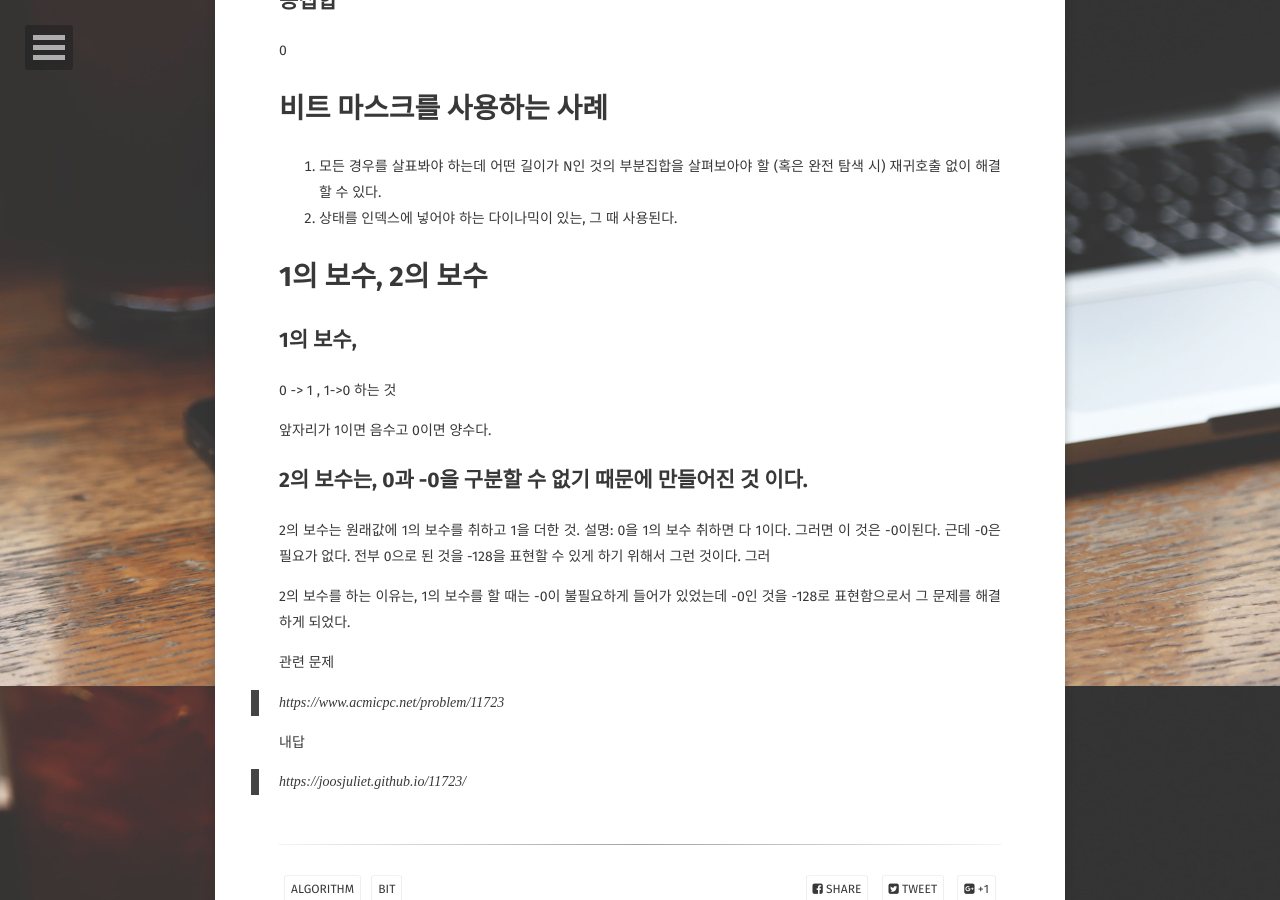
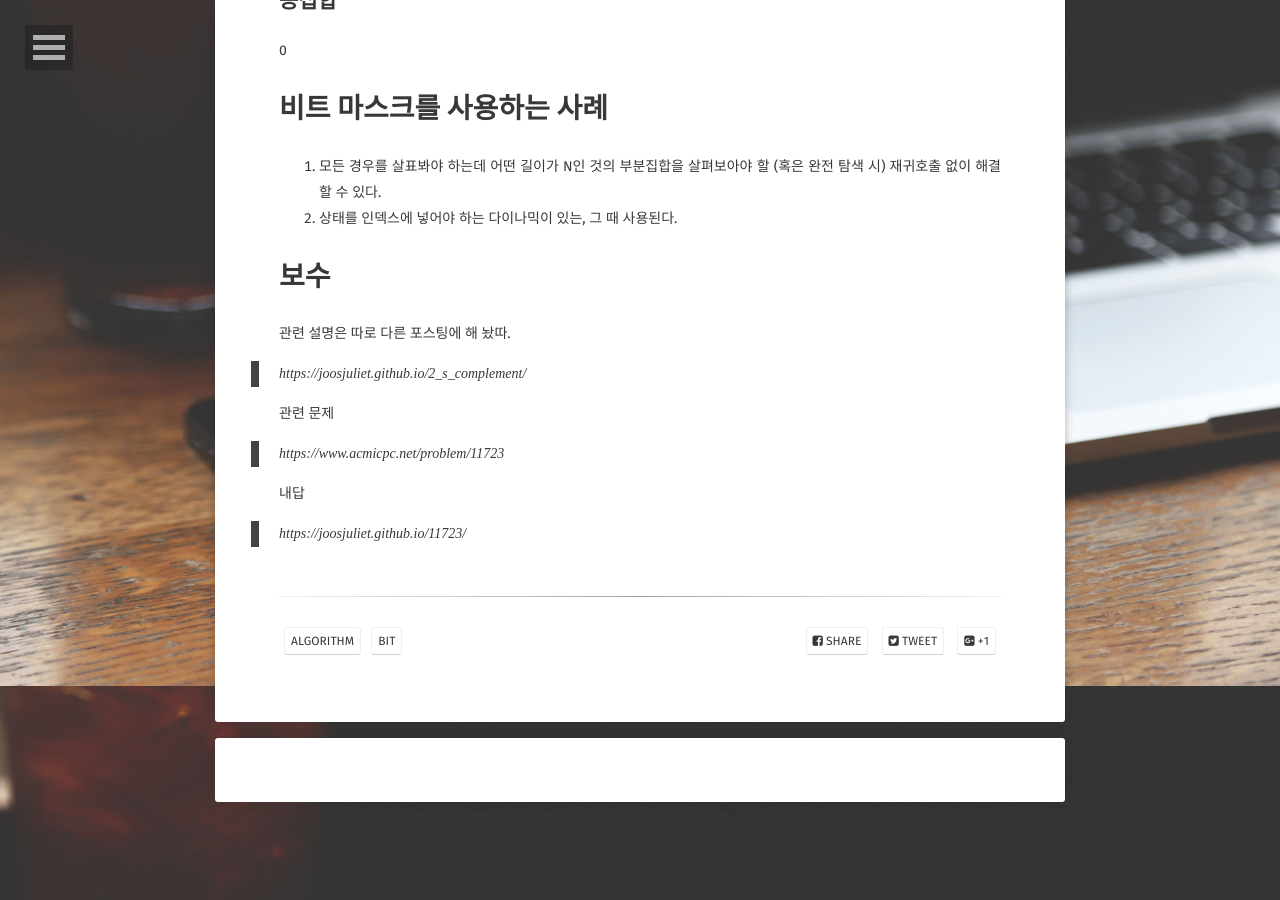
Before and after one commit to JoosJuliet/joosjuliet.github.io, a Jekyll site: the page built from _posts/2018-08-19-bit.md, in a window 1280 px wide and 900 px high, scrolled down 3814 px. Built offline with Jekyll 4.4.1, drawn with Linux system fonts in a browser that asks for light colours; some web fonts are replaced.

Commit message:
split 1's complement, 2's complement

```diff
--- a/_posts/2018-08-19-bit.md
+++ b/_posts/2018-08-19-bit.md
@@ -149,26 +149,9 @@ S + (1 << x)가 아니라 |를 하는 이유는 +를 할 시 이미 존재하는
 1. 모든 경우를 살표봐야 하는데 어떤 길이가 N인 것의 부분집합을 살펴보아야 할 (혹은 완전 탐색 시) 재귀호출 없이 해결할 수 있다.
 2. 상태를 인덱스에 넣어야 하는 다이나믹이 있는, 그 때 사용된다.
 
-
-# 1의 보수, 2의 보수
-
-## 1의 보수,
-0 -> 1 , 1->0 하는 것
-
-앞자리가  1이면 음수고
-        0이면 양수다.
-
-## 2의 보수는, 0과 -0을 구분할 수 없기 때문에 만들어진 것 이다.
-2의 보수는 원래값에 1의 보수를 취하고 1을 더한 것.
-설명:
-0을 1의 보수 취하면 다 1이다. 그러면 이 것은 -0이된다.
-근데 -0은 필요가 없다. 전부 0으로 된 것을 -128을 표현할 수 있게 하기 위해서 그런 것이다.
-그러
-
-
-2의 보수를 하는 이유는, 1의 보수를 할 때는 -0이 불필요하게 들어가 있었는데
--0인 것을 -128로 표현함으로서 그 문제를 해결하게 되었다.
-
+# 보수
+관련 설명은 따로 다른 포스팅에 해 놨따.
+> https://joosjuliet.github.io/2_s_complement/
 
 관련 문제
 > https://www.acmicpc.net/problem/11723
```
Also changed, not shown: other parts of _posts/2018-08-19-bit.md (+1 -1 lines), _posts/2018-10-03-2_s_complement.md (added, +26 -0 lines).
